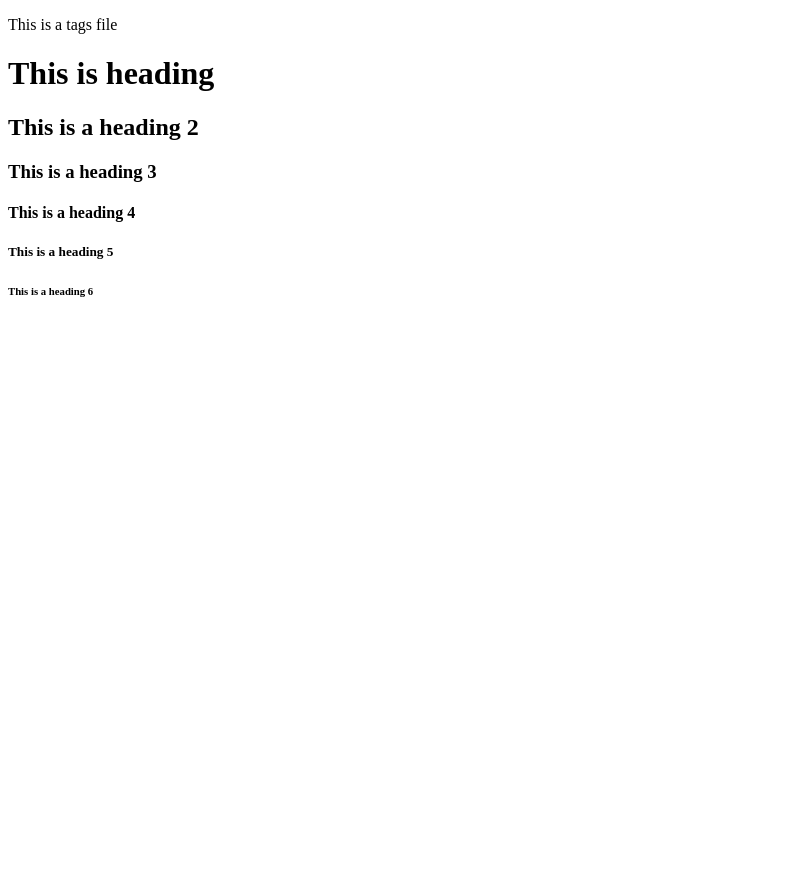
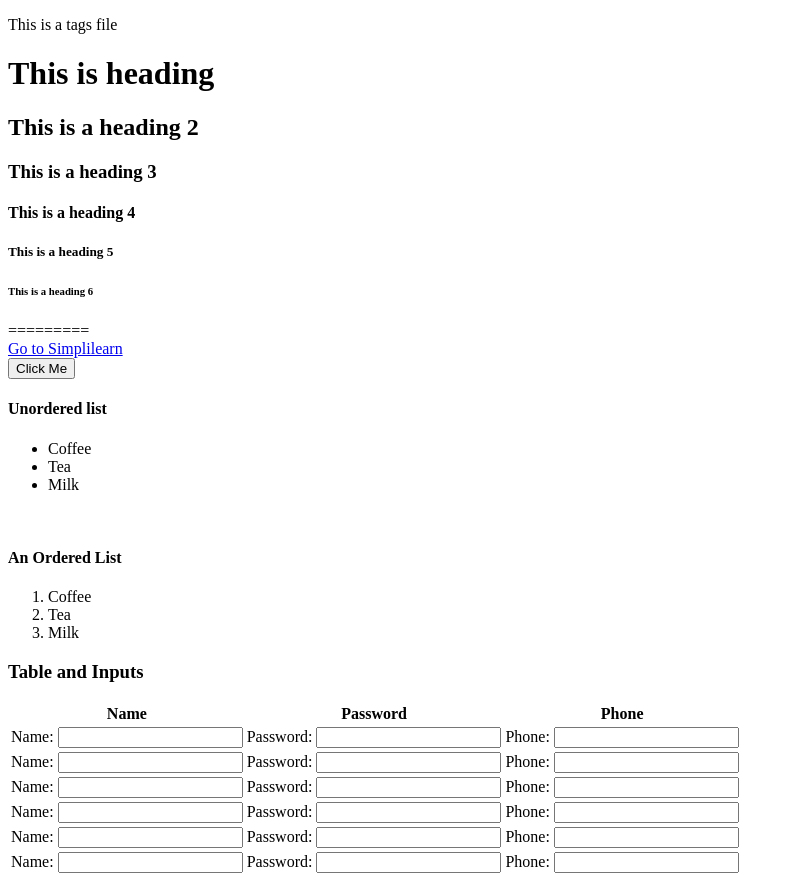
Before and after one commit to ankitpithalia048/Front-End-Lab, a plain HTML site: page tags.html in a window 1280 px wide. Shown: the whole page, without its empty margins (0-794 px from the left). Before the commit the page ends 800 px from the top, so only its background shows below. Drawn offline with Linux system fonts and the light colour scheme.

Commit message:
Tags Html

```diff
--- a/tags.html
+++ b/tags.html
@@ -14,5 +14,64 @@
     <h4>This is a heading 4</h4>
     <h5>This is a heading 5</h5>
     <h6>This is a heading 6</h6>
+
+    =========<br />
+    <a href="https://www.simplilearn.com">Go to Simplilearn</a> <br />
+    <button>Click Me</button>
+
+    <h4>Unordered list</h4>
+    <ul>
+        <li>Coffee</li>
+        <li>Tea</li>
+        <li>Milk</li>
+    </ul>
+    <br />
+    <h4>An Ordered List</h4>
+
+    <ol>
+        <li>Coffee</li>
+        <li>Tea</li>
+        <li>Milk</li>
+    </ol>
+
+    <h3> Table and Inputs</h3>
+
+    <table>
+        <tr>
+            <th>Name</th>
+            <th>Password</th>
+            <th>Phone</th>
+        </tr>
+        <tr>
+            <td>Name: <input type="text" /></td>
+            <td>Password: <input type="password" /></td>
+            <td>Phone: <input type="tel" /></td>
+        </tr>
+        <tr>
+            <td>Name: <input type="text" /></td>
+            <td>Password: <input type="password" /></td>
+            <td>Phone: <input type="tel" /></td>
+        </tr>
+        <tr>
+            <td>Name: <input type="text" /></td>
+            <td>Password: <input type="password" /></td>
+            <td>Phone: <input type="tel" /></td>
+        </tr>
+        <tr>
+            <td>Name: <input type="text" /></td>
+            <td>Password: <input type="password" /></td>
+            <td>Phone: <input type="tel" /></td>
+        </tr>
+        <tr>
+            <td>Name: <input type="text" /></td>
+            <td>Password: <input type="password" /></td>
+            <td>Phone: <input type="tel" /></td>
+        </tr>
+        <tr>
+            <td>Name: <input type="text" /></td>
+            <td>Password: <input type="password" /></td>
+            <td>Phone: <input type="tel" /></td>
+        </tr>
+    </table>
 </body>
 </html>
```
